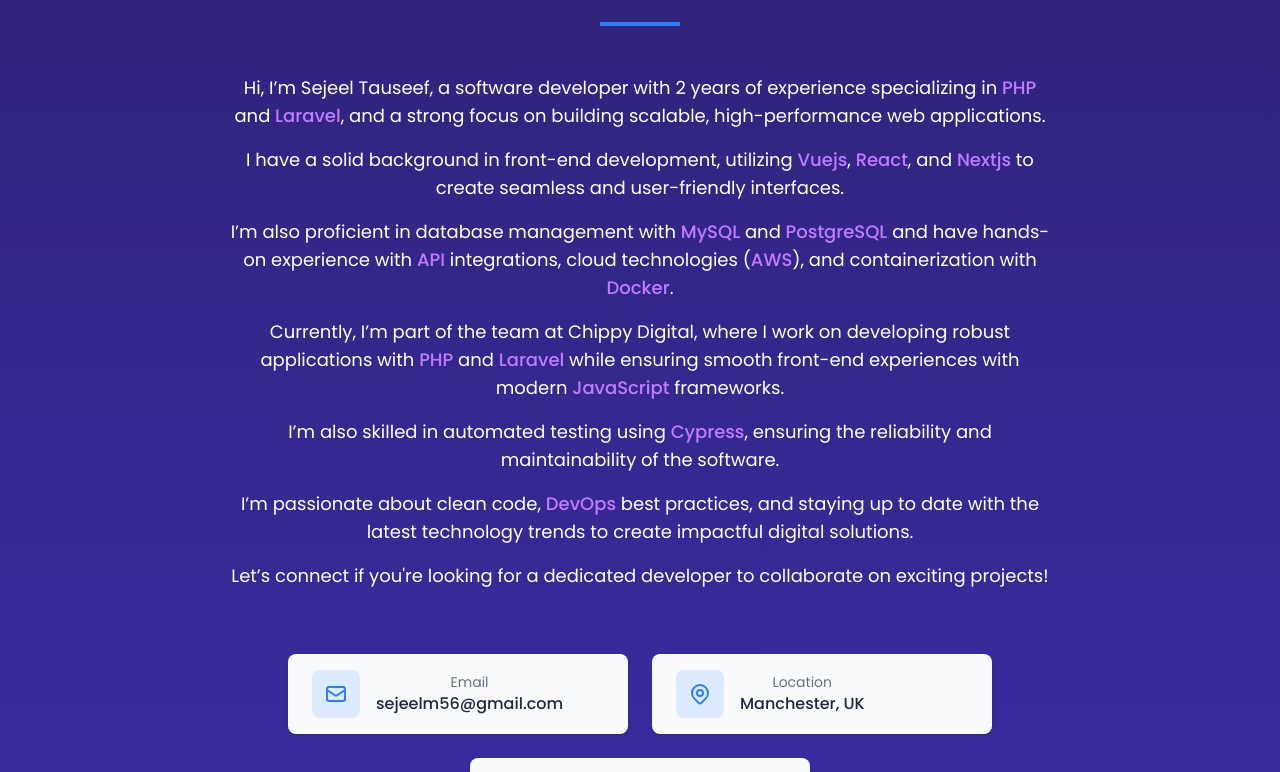
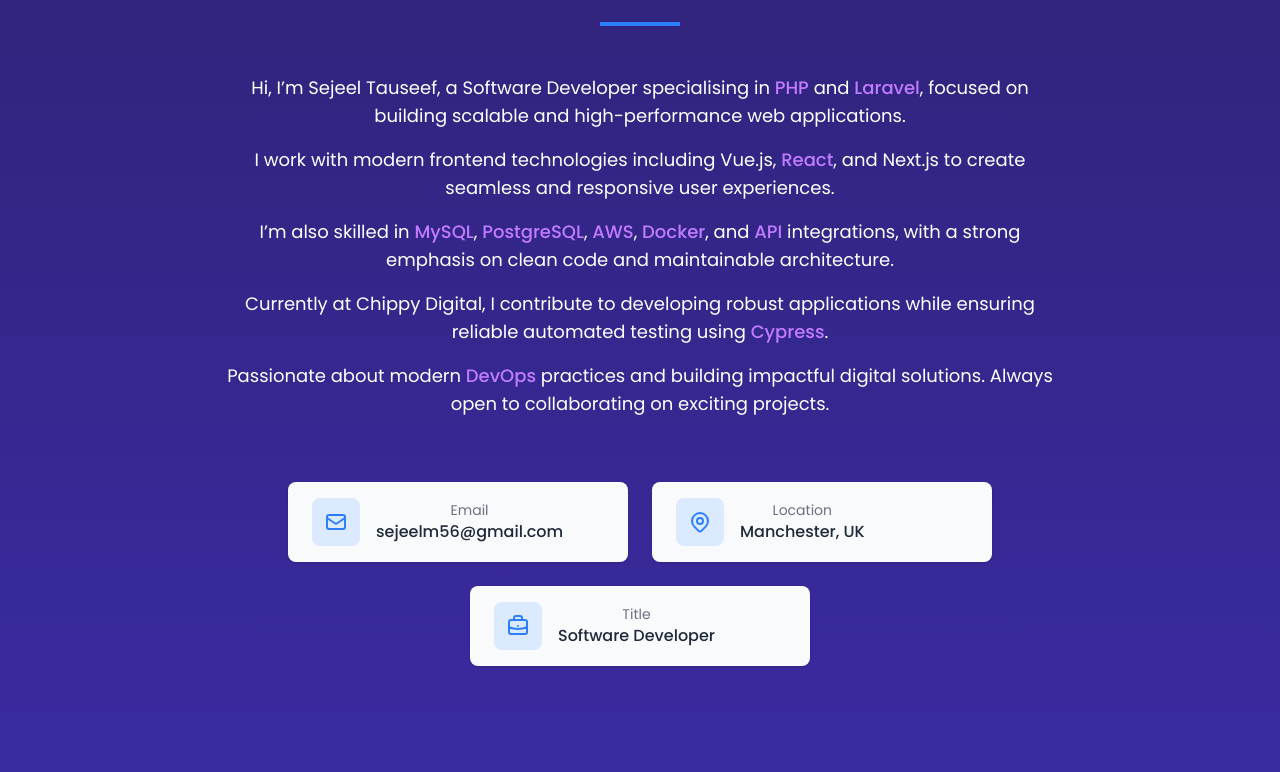
Before and after one commit to SejeelTauseef56/sejeel_repository, a React (Vite) app: page / in a window 1280 px wide. Shown: the part 894-1666 px from the top of the page. Built offline with nearby package versions, Linux system fonts and the light colour scheme; no server answers; the HTML template or start-up script is replaced by a standard one.

Commit message:
Update about section content for clarity and conciseness
Revised the about section to improve clarity, conciseness, and focus on key skills and current responsibilities. Updated technology names for consistency and emphasized DevOps practices and collaboration.

```diff
--- a/src/data/index.js
+++ b/src/data/index.js
@@ -27,19 +27,15 @@
 // About Section
 export const aboutContent = {
   title: "About Me",
-  description: `Hi, I’m Sejeel Tauseef, a software developer with 2 years of experience specializing in PHP and Laravel, and a strong focus on building scalable, high-performance web applications.
+  description: `Hi, I’m Sejeel Tauseef, a Software Developer specialising in PHP and Laravel, focused on building scalable and high-performance web applications.
 
-I have a solid background in front-end development, utilizing Vuejs, React, and Nextjs to create seamless and user-friendly interfaces.
+I work with modern frontend technologies including Vue.js, React, and Next.js to create seamless and responsive user experiences.
 
-I’m also proficient in database management with MySQL and PostgreSQL and have hands-on experience with API integrations, cloud technologies (AWS), and containerization with Docker.
+I’m also skilled in MySQL, PostgreSQL, AWS, Docker, and API integrations, with a strong emphasis on clean code and maintainable architecture.
 
-Currently, I’m part of the team at Chippy Digital, where I work on developing robust applications with PHP and Laravel while ensuring smooth front-end experiences with modern JavaScript frameworks.
+Currently at Chippy Digital, I contribute to developing robust applications while ensuring reliable automated testing using Cypress.
 
-I’m also skilled in automated testing using Cypress, ensuring the reliability and maintainability of the software.
-
-I’m passionate about clean code, DevOps best practices, and staying up to date with the latest technology trends to create impactful digital solutions.
-
-Let’s connect if you're looking for a dedicated developer to collaborate on exciting projects!`,
+Passionate about modern DevOps practices and building impactful digital solutions. Always open to collaborating on exciting projects.`,
 };
 
 // Skills
```
